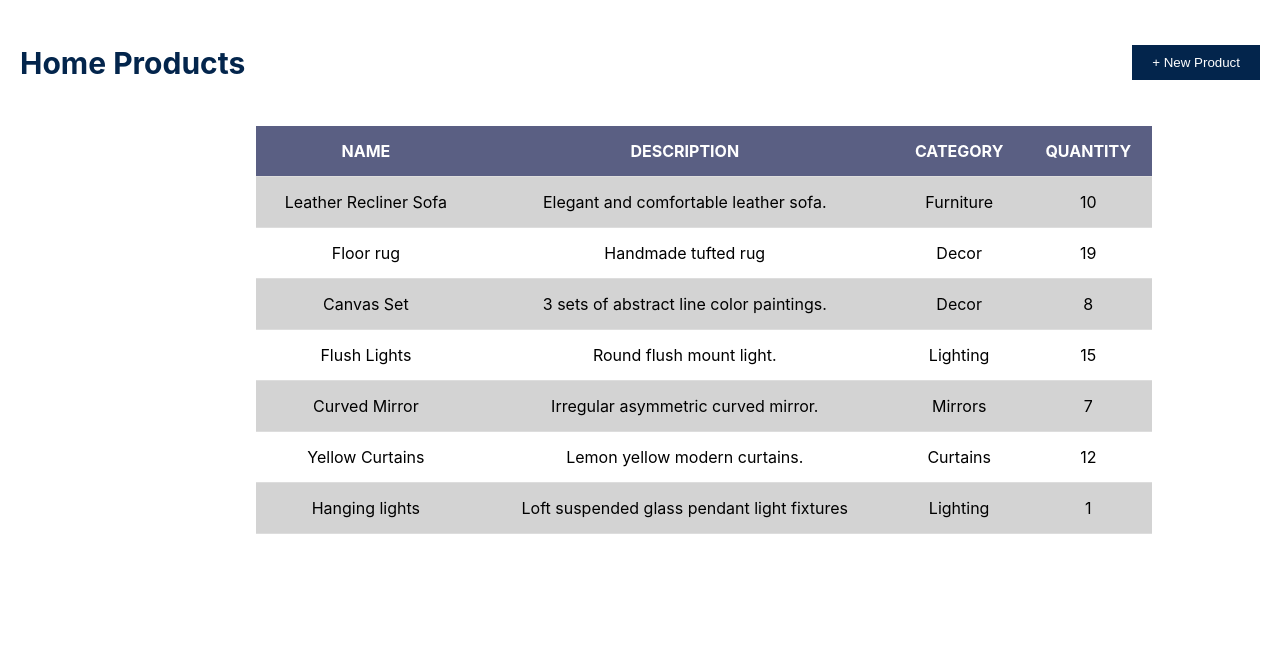
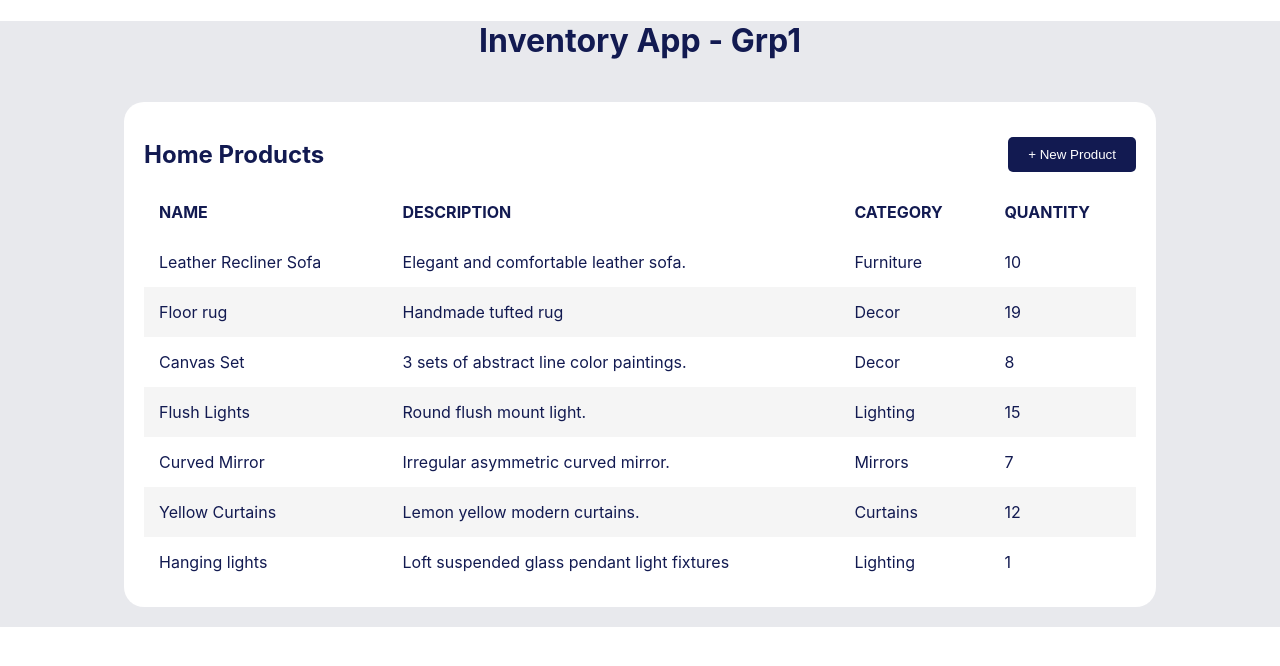
Before and after one commit to dexterbrian/inventory-app, a React (Create React App) app: page / in a window 1280 px wide. Shown: the top 666 px of the page. Built offline with nearby package versions, Linux system fonts and the light colour scheme; data requests are answered from the project's data file.

Commit message:
Edited prodlist and app components

```diff
--- a/src/App.css
+++ b/src/App.css
@@ -1,5 +1,7 @@
 .App {
   text-align: center;
+  color: #121a51;
+  background-color: #e8e9ed;
 }
 
 .App-logo {
--- a/src/App.js
+++ b/src/App.js
@@ -4,6 +4,7 @@ import ProductListing from './components/prodlist/ProductListing';
 function App() {
   return (
     <div className="App">
+      <h1>Inventory App - Grp1</h1>
       {/* {Our parent component will go here} */}
       <ProductListing/>
     </div>
--- a/src/components/prodlist/ProductListing.css
+++ b/src/components/prodlist/ProductListing.css
@@ -1,59 +1,58 @@
-.product-container {
+.background-container {
+    background-color: #e8e9ed;
     padding: 20px;
-    margin: 0 auto;
-    border-radius: 20%;
-    background-color: white;
-    left: 10%;
-    right: 10%;
 }
 
-.navbar {
+.product-container {
+    border-radius: 20px;
+    width: 80%;
+    background-color: white;
+    margin: 0 auto;
+    padding: 20px;
+}
+
+.listings-header {
     display: flex;
     justify-content: space-between;
     align-items: center;
-    margin-bottom: 20px;
+    padding-top: 15px;
+    padding-bottom: 15px;
+}
+
+.product-title {
+    margin: 0;
+}
+
+.product-title h2 {
+    color: #121a51;
+    font-weight: 500;
 }
 
 .add-product-button {
-    background-color: #03254c;
+    background-color: #121a51;
     color: white;
     border: none;
+    border-radius: 5px;
     padding: 10px 20px;
     cursor: pointer;
 }
 
-.product-title {
+.product-table {
+    width: 100%;
+    border-collapse: collapse;
+}
+
+.product-table th,
+.product-table td {
+    border-bottom: 5px #e8e9ed;
+    padding: 15px;
     text-align: left;
-    color: #03254c;
-    font-size: 30px;
+}
+
+.product-table th {
     font-weight: bold;
 }
 
-.product-table {
-    width: 70%;
-    position: absolute;
-    border-collapse: collapse;
-    left: 20%;
+.product-table tbody tr:nth-child(even) {
+    background-color: #f5f5f5;
 }
-
-td, th {
-    padding: 15px 10px;
-}
-
-.product-table th {
-    background-color: #5a5f83;
-    color: #fff;
-    text-align: center;
-}
-
-.product-listing-table td {
-    text-align: left;
-}
-
-.product-table tr {
-    border-bottom: 1px solid #ddd;
-}
-
-tr:nth-child(odd){
-    background-color: #D3D3D3;
-}
--- a/src/components/prodlist/ProductListing.jsx
+++ b/src/components/prodlist/ProductListing.jsx
@@ -14,7 +14,7 @@ function ProductListing() {
   return (
     <div className="background-container">
         <div className="product-container">
-          <nav className="navbar">
+          <nav className="listings-header">
             <h2 className="product-title">Home Products</h2>
             <button className="add-product-button">+ New Product</button>
           </nav>
```
